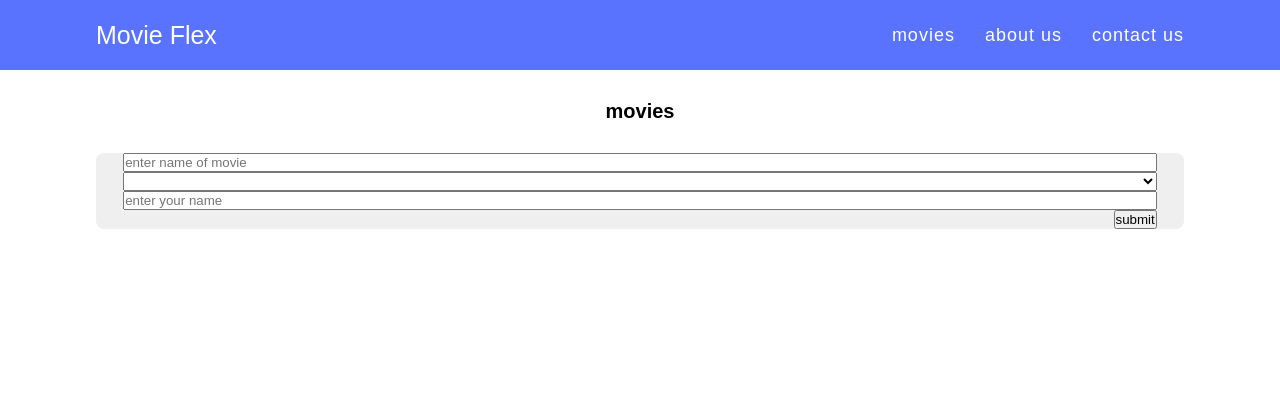
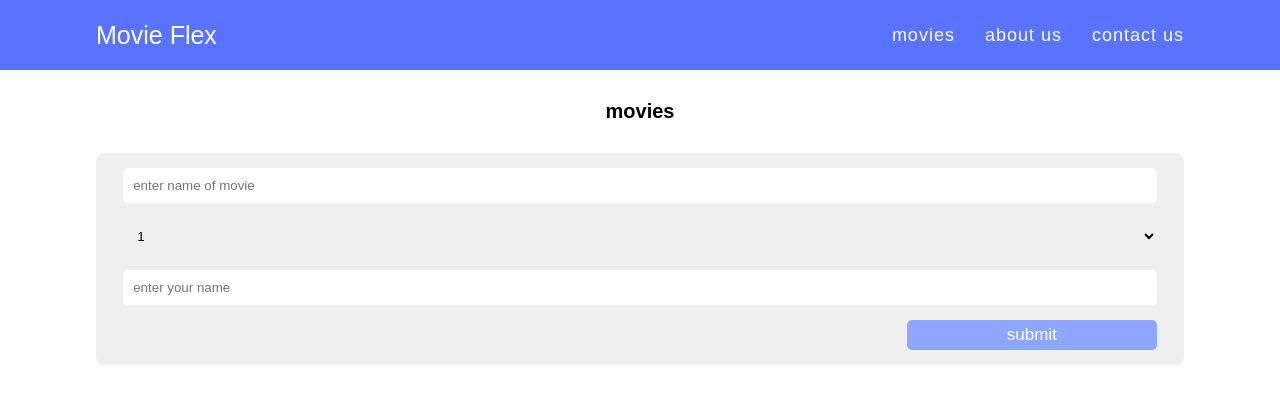
Before and after one commit to shazaib991/movie_flex_app, a React (Create React App) app in the folder client/: page / in a window 1280 px wide. Shown: the top 404 px of the page. Built offline with nearby package versions, Linux system fonts and the light colour scheme.

Commit message:
styled movie form

```diff
--- a/client/src/components/movieSection/MovieSection.js
+++ b/client/src/components/movieSection/MovieSection.js
@@ -10,7 +10,14 @@ function MovieSection() {
           <div className="movie-form">
             <input type="text" placeholder="enter name of movie" />
             <select name="movie-rating" id="movie-rating">
-              <option value="1"></option>
+              <option value="rate this movie" disabled>
+                rate this movie
+              </option>
+              <option value="1">1</option>
+              <option value="2">2</option>
+              <option value="3">3</option>
+              <option value="4">4</option>
+              <option value="5">5</option>
             </select>
             <input type="text" placeholder="enter your name" />
             <div className="movie-form-btn">
--- a/client/src/components/movieSection/movieSection.css
+++ b/client/src/components/movieSection/movieSection.css
@@ -32,8 +32,33 @@
 
 .movie-form > input{
     width: 100%;
+    margin: 1.5rem 0;
+    outline: none;
+    border: none;
+    padding: 1rem;
+    border-radius: 0.5rem;
 }
 
 .movie-form > select{
     width: 100%;
+    outline: none;
+    border: none;
+    padding: 1rem;
+    border-radius: 0.5rem;
 }
+
+.movie-form > select option{
+    color: gray;
+}
+
+.movie-form-btn > button{
+    width: 25rem;
+    height: 3rem;
+    background-color: #8da7ff;
+    border: none;
+    border-radius: 0.5rem;
+    margin-bottom: 1.5rem;
+    color: white;
+    font-size: 1.7rem;
+    cursor: pointer;
+}
```
